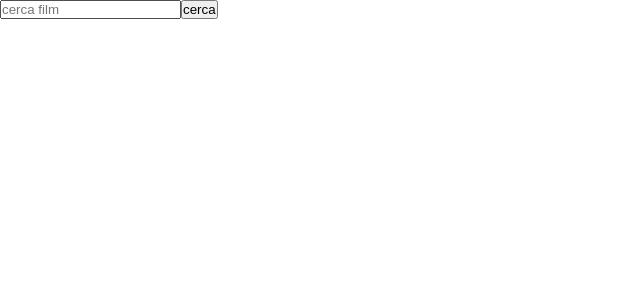
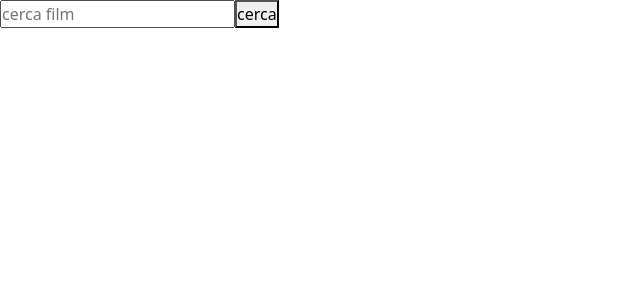
Before and after one commit to tinotringali/vuejs-template, a Vue app: page / in a window 1280 px wide. Shown: the top 300 px of the page, without its empty margins (0-640 px from the left). Built offline with nearby package versions, Linux system fonts and the light colour scheme.

Commit message:
agg boostrap

```diff
--- a/package.json
+++ b/package.json
@@ -14,7 +14,9 @@
     "@fortawesome/free-regular-svg-icons": "^6.4.0",
     "@fortawesome/free-solid-svg-icons": "^6.4.0",
     "@fortawesome/vue-fontawesome": "^3.0.3",
+    "@popperjs/core": "^2.11.7",
     "axios": "^1.3.4",
+    "bootstrap": "^5.2.3",
     "vue": "^3.2.47",
     "vue-country-flag-next": "^2.3.2"
   },
--- a/src/assets/scss/main.scss
+++ b/src/assets/scss/main.scss
@@ -1,2 +1,3 @@
 @use './_partial/reset';
 @use './_partial/variables';
+@import "../../../node_modules/bootstrap/scss/bootstrap.scss";
```
Also changed, not shown: 1 other file (tests, documents, lock files or other folders).
